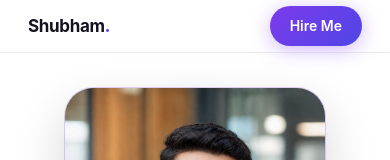
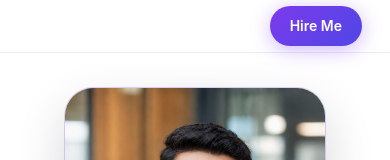
Before and after one commit to shubhamshrivastava11/shubham-portfolio, a React (Vite) app: page / in a window 390 px wide. Shown: the top 160 px of the page. Built offline with nearby package versions, Linux system fonts and the light colour scheme.

Commit message:
Remove redundant "Shubham." nav logo; pin Hire Me button right on all breakpoints
Co-Authored-By: Claude Opus 4.8 <noreply@anthropic.com>

```diff
--- a/src/App.jsx
+++ b/src/App.jsx
@@ -608,16 +608,13 @@ export default function App() {
       {/* ── NAV ── */}
       <header className="nav-blur" style={{ position: 'fixed', top: 0, left: 0, right: 0, zIndex: 50 }}>
         <div style={{ maxWidth: '1040px', margin: '0 auto', padding: '0 28px', height: '52px', display: 'flex', alignItems: 'center', justifyContent: 'space-between' }}>
-          <span style={{ fontSize: '1.0625rem', fontWeight: 700, letterSpacing: '-0.02em' }}>
-            Shubham<span style={{ ...G, fontWeight: 800 }}>.</span>
-          </span>
           <nav className="hidden md:flex items-center gap-8">
             {[['Locus AI', '#locus'], ['Work', '#work'], ['Experience', '#experience'], ['Skills', '#skills'], ['Testimonials', '#testimonials']].map(([l, h]) => (
               <a key={l} href={h} className="nav-link" style={{ fontSize: '0.875rem', fontWeight: 500 }}>{l}</a>
             ))}
           </nav>
           <a href="mailto:shrivastavashubham213@gmail.com"
-            style={{ fontSize: '0.875rem', fontWeight: 600, color: '#fff', background: GRAD, padding: '8px 20px', borderRadius: '980px', boxShadow: '0 4px 20px rgba(124,58,237,0.35)', textDecoration: 'none', transition: 'transform 0.15s, box-shadow 0.15s' }}
+            style={{ marginLeft: 'auto', fontSize: '0.875rem', fontWeight: 600, color: '#fff', background: GRAD, padding: '8px 20px', borderRadius: '980px', boxShadow: '0 4px 20px rgba(124,58,237,0.35)', textDecoration: 'none', transition: 'transform 0.15s, box-shadow 0.15s' }}
             onMouseEnter={e => { e.currentTarget.style.transform = 'translateY(-1px)'; e.currentTarget.style.boxShadow = '0 6px 24px rgba(124,58,237,0.55)'; }}
             onMouseLeave={e => { e.currentTarget.style.transform = ''; e.currentTarget.style.boxShadow = '0 4px 20px rgba(124,58,237,0.35)'; }}>
             Hire Me
```
